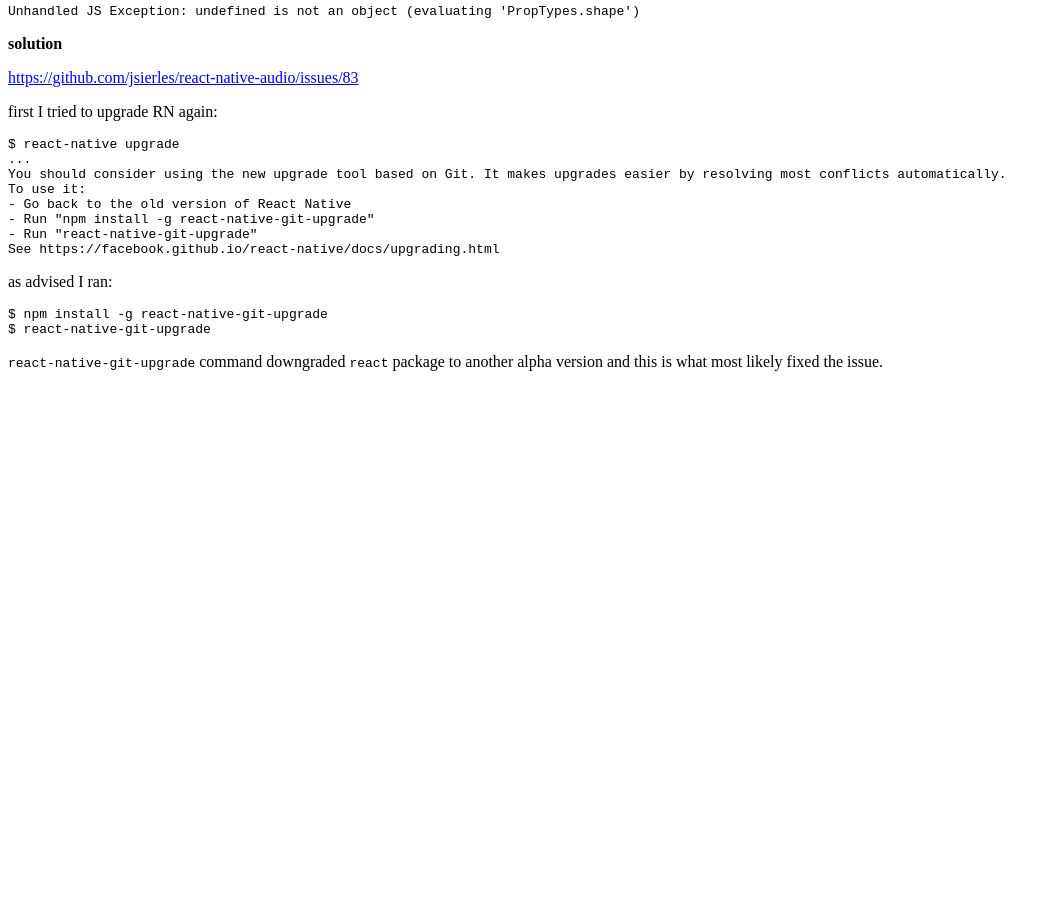
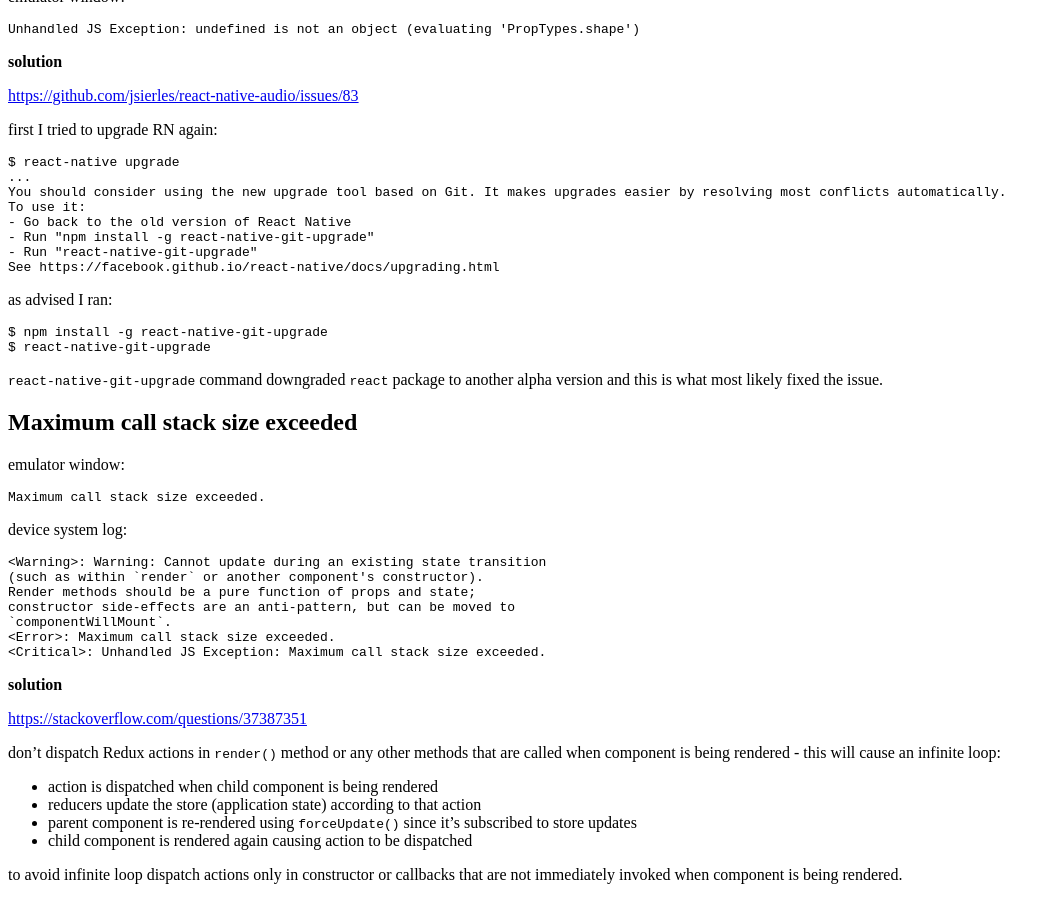
Before and after one commit to tap349/tap349.github.io, a Jekyll site: the page built from _posts/2017-07-04-react-native-troubleshooting.md, in a window 1280 px wide and 900 px high, scrolled down 1935 px. Shown: the whole window, without its empty margins (0-1059 px from the left). Built offline with Jekyll 4.4.1, drawn with Linux system fonts in a browser that asks for light colours; before the commit the page ends 2322 px from its top, so only the background shows below that; some of the changed text lies outside the part shown.

Commit message:
update 2017-07-07_01:44:26

````diff
--- a/_posts/2017-07-04-react-native-troubleshooting.md
+++ b/_posts/2017-07-04-react-native-troubleshooting.md
@@ -151,3 +151,39 @@
 
 `react-native-git-upgrade` command downgraded `react` package to
 another alpha version and this is what most likely fixed the issue.
+
+## Maximum call stack size exceeded
+
+emulator window:
+
+```
+Maximum call stack size exceeded.
+```
+
+device system log:
+
+```
+<Warning>: Warning: Cannot update during an existing state transition
+(such as within `render` or another component's constructor).
+Render methods should be a pure function of props and state;
+constructor side-effects are an anti-pattern, but can be moved to
+`componentWillMount`.
+<Error>: Maximum call stack size exceeded.
+<Critical>: Unhandled JS Exception: Maximum call stack size exceeded.
+```
+
+**solution**
+
+<https://stackoverflow.com/questions/37387351>
+
+don't dispatch Redux actions in `render()` method or any other methods that
+are called when component is being rendered - this will cause an infinite loop:
+
+- action is dispatched when child component is being rendered
+- reducers update the store (application state) according to that action
+- parent component is re-rendered using `forceUpdate()` since it's
+  subscribed to store updates
+- child component is rendered again causing action to be dispatched
+
+to avoid infinite loop dispatch actions only in constructor or callbacks
+that are not immediately invoked when component is being rendered.
````
